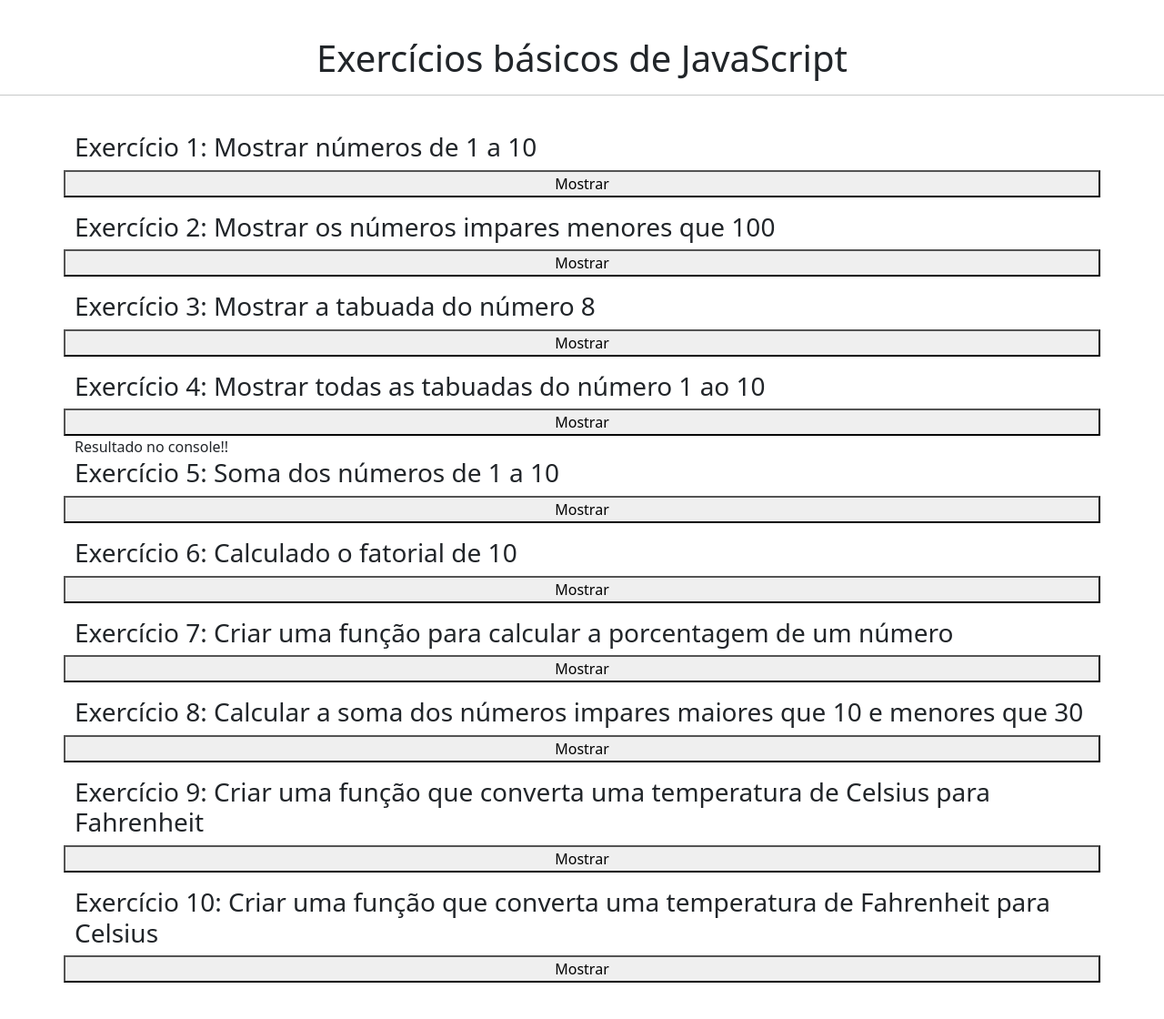
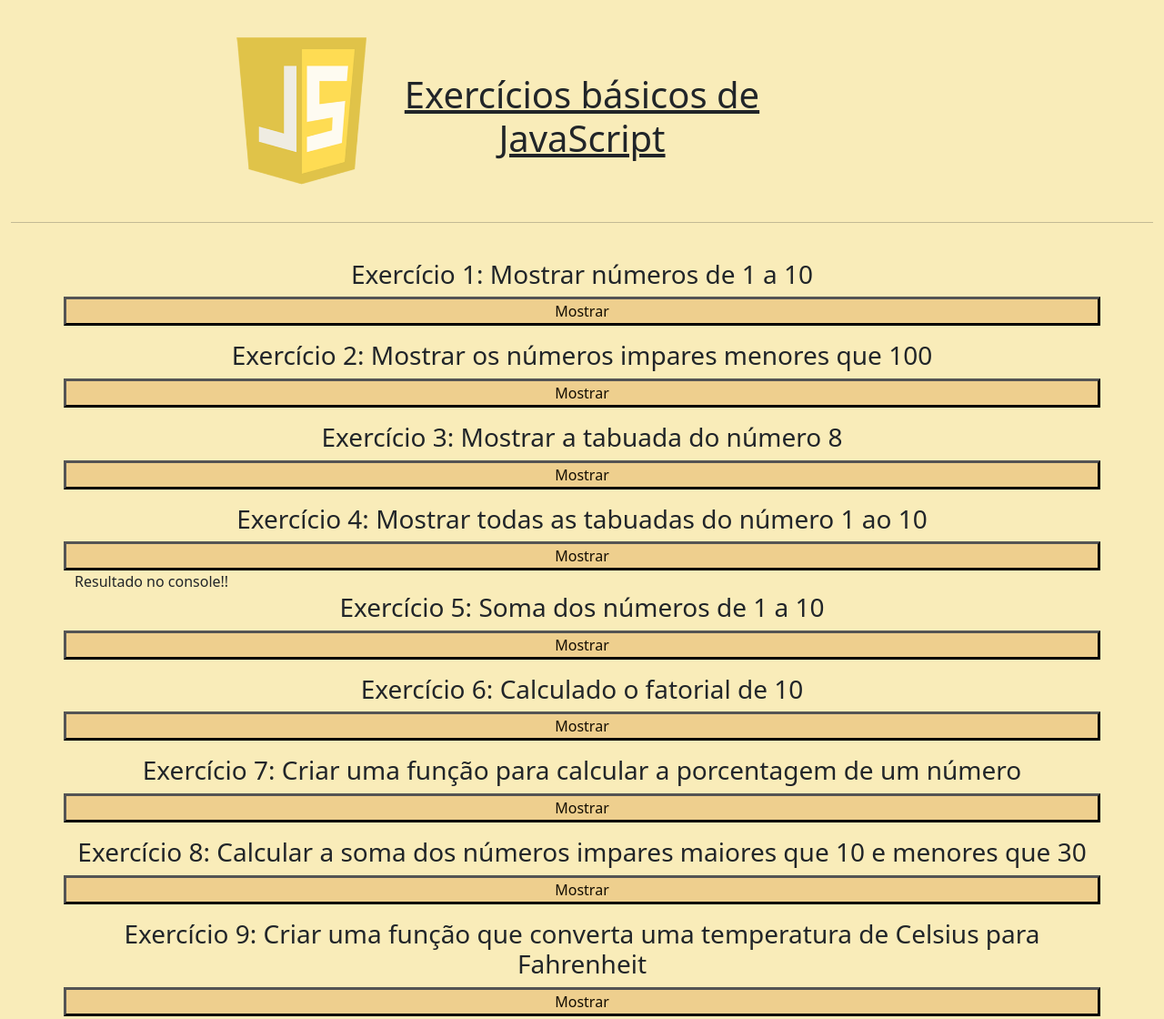
Before and after one commit to ErikaFiatkoski/exercicios-basicos-js, a plain HTML site: page index.html in a window 1280 px wide. Shown: the top 1120 px of the page at 91% size. Before the commit the page ends 1096 px from the top, so only its background shows below. Drawn offline with nearby package versions, Linux system fonts and the light colour scheme.

Commit message:
modificacoes css e add pdf de exercicios

```diff
--- a/css/style.css
+++ b/css/style.css
@@ -1,4 +1,46 @@
+
+
+.todo {
+
+    margin: none;
+    padding: none;
+    background-color: #f9ecb9;
+
+}
+
+img {
+    margin-top: 2em;
+    margin-left: 10em;
+    margin-bottom: 1em;
+    width: 20em;
+    filter: opacity(80%);
+}
+
+
 h1 {
     text-align: center;
-    margin-top: 1em;
+    text-decoration: underline;
+    margin-top: 2em;
+    margin-bottom: 1em;
 }
+
+h3 {
+    text-align: center;
+}
+
+
+button {
+    background-color: #eecf8e;
+    border-color: black;
+    border-width: 3px;
+    color: rgb(18, 12, 1);
+
+}
+
+button:hover {
+    background-color: #efc468;
+    border-color: rgb(98, 64, 6);
+    border-style: dotted;
+    border-width: 3px;
+    color: rgb(18, 12, 1);
+}
--- a/index.html
+++ b/index.html
@@ -11,13 +11,33 @@
     <link rel="stylesheet" href="https://cdn.jsdelivr.net/npm/bootstrap-icons@1.8.1/font/bootstrap-icons.css">
     <!--CSS projeto-->
     <link rel="stylesheet" href="css/style.css">
+    <link rel="icon" href="img/js-outline.png">
 
 
     <title>Exercícios de JavaScript</title>
 </head>
 
 <body>
+
+    <div class="container-fluid todo">
+
+        <div class="container topo"></div>
+        <div class="row">
+
+            <div class="col-4">
+                <img src="img/javascript.png">
+            </div>
+
+            <div class="col-4">
                 <h1>Exercícios básicos de JavaScript</h1>
+            </div>
+
+            <div class="col-4">
+
+            </div>
+
+        </div>
+
         <hr>
         <br>
 
@@ -92,18 +112,11 @@
                 <p id="exercicio10"></p>
             </div>
         </div>
-
-
-
-
-
-
-
-
-
+        <br>
 
         <script src="js/script.js"></script>
 
 </body>
 
 </html>
+</div>
--- a/js/script.js
+++ b/js/script.js
@@ -230,3 +230,5 @@ function fahrenheitParaCelsius() {
     var y = document.getElementById("botao10");
     y.innerHTML = "Feito!";
 }
+
+//---------------------------------------------------------------------------------------------
```
Also changed, not shown: img/javascript.png (added), img/js-outline.png (added), 1 other file. Lines whose indentation alone changed are shown as unchanged.
